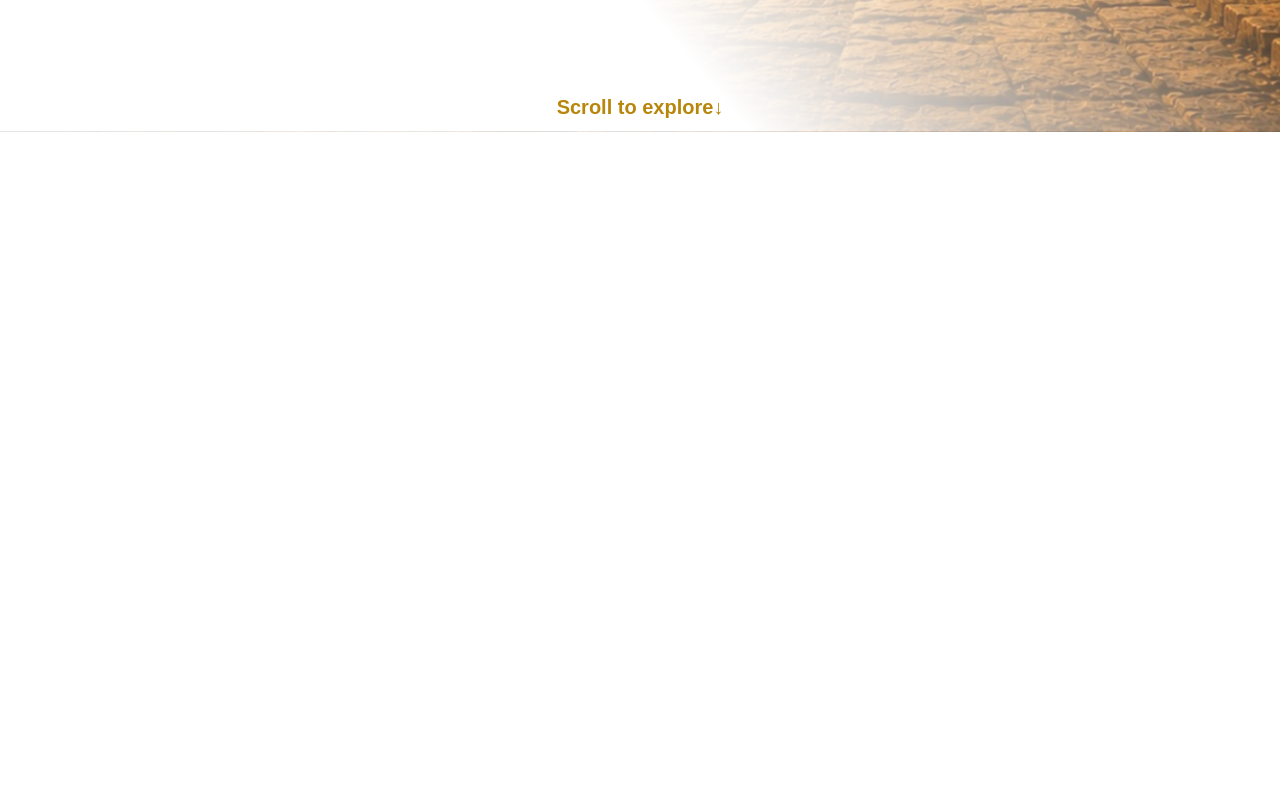
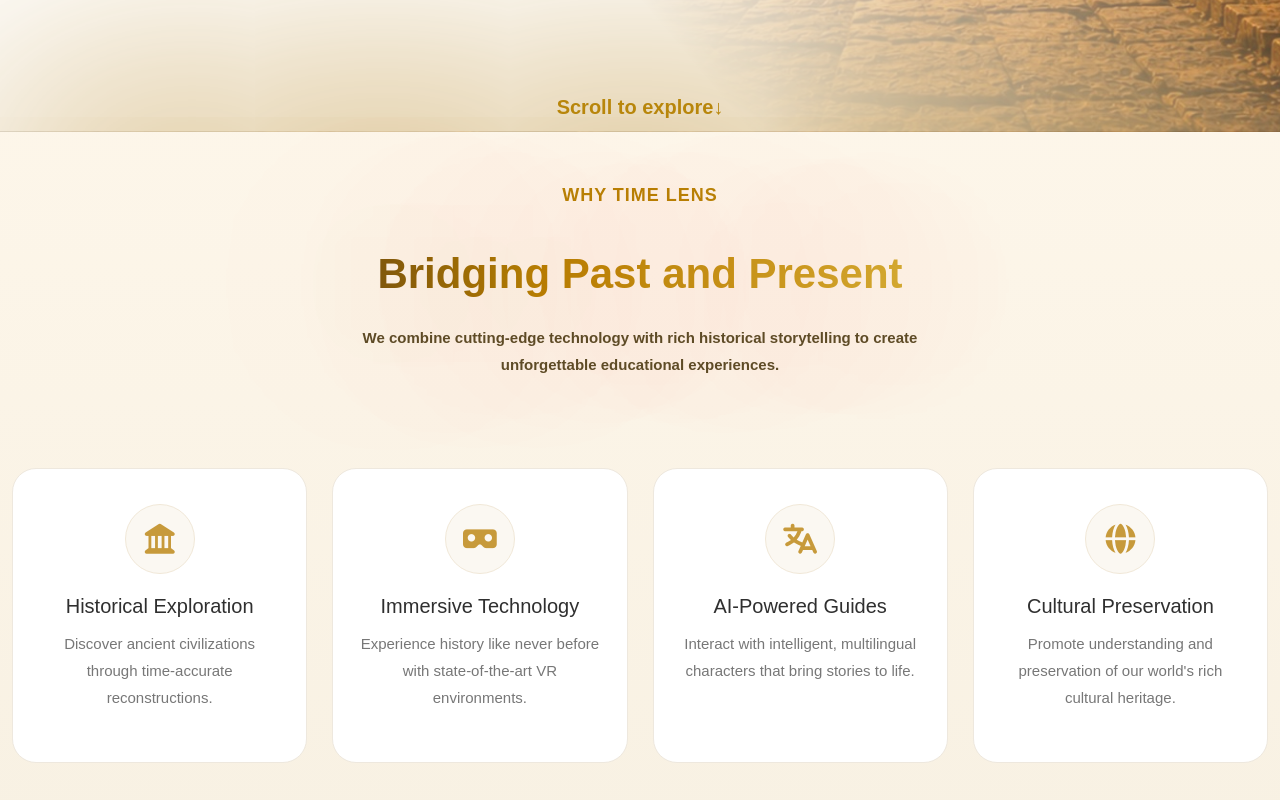
Before and after one commit to OSOS76/Time-Lens, an Angular app: page /home in a window 1280 px wide. Shown: the part 900-1700 px from the top of the page. Before the commit the page ends 1032 px from the top, so only its background shows below. Built offline with nearby package versions, Linux system fonts and the light colour scheme.

Commit message:
features sec

```diff
--- /dev/null
+++ b/src/app/componants/features/features.html
@@ -0,0 +1,72 @@
+
+
+<section class="features">
+    <div class="container">
+
+        <span class="section-tag">WHY TIME LENS</span>
+
+        <h2>Bridging Past and Present</h2>
+
+        <p class="section-desc">
+            We combine cutting-edge technology with rich historical storytelling
+            to create unforgettable educational experiences.
+        </p>
+
+        <div class="features-grid">
+
+            <div class="feature-card">
+                <div class="icon-box">
+                    <i class="fa-solid fa-landmark"></i>
+                </div>
+
+                <h3>Historical Exploration</h3>
+
+                <p>
+                    Discover ancient civilizations through time-accurate
+                    reconstructions.
+                </p>
+            </div>
+
+            <div class="feature-card">
+                <div class="icon-box">
+                    <i class="fa-solid fa-vr-cardboard"></i>
+                </div>
+
+                <h3>Immersive Technology</h3>
+
+                <p>
+                    Experience history like never before with state-of-the-art
+                    VR environments.
+                </p>
+            </div>
+
+            <div class="feature-card">
+                <div class="icon-box">
+                    <i class="fa-solid fa-language"></i>
+                </div>
+
+                <h3>AI-Powered Guides</h3>
+
+                <p>
+                    Interact with intelligent, multilingual characters that
+                    bring stories to life.
+                </p>
+            </div>
+
+            <div class="feature-card">
+                <div class="icon-box">
+                    <i class="fa-solid fa-globe"></i>
+                </div>
+
+                <h3>Cultural Preservation</h3>
+
+                <p>
+                    Promote understanding and preservation of our world's rich
+                    cultural heritage.
+                </p>
+            </div>
+
+        </div>
+
+    </div>
+</section>
--- /dev/null
+++ b/src/app/componants/features/features.scss
@@ -0,0 +1,113 @@
+.features {
+  box-shadow: 0 -20px 400px rgba(180, 128, 24, 0.806);
+  box-shadow: 0 -20px 400px rgba(180, 128, 24, 0.806);
+}
+.container {
+  max-width: 1500px;
+  margin: auto;
+}
+
+.features {
+  padding: 50px 0;
+}
+
+.section-tag {
+  display: block;
+  text-align: center;
+  color: var(--gold-dark);
+  font-size: 18px;
+  font-weight: 700;
+  letter-spacing: 1px;
+  margin-bottom: 40px;
+}
+
+.features h2 {
+  text-align: center;
+  font-size: 42px;
+  font-weight: 700;
+  background: linear-gradient(90deg, #5a4016 20%, #b8860b 42%, #d4af37 72%, #b69425 100%);
+
+  -webkit-background-clip: text;
+  -webkit-text-fill-color: transparent;
+  text-shadow: 0 10px 200px rgba(137, 91, 0, 0.987);
+  margin-bottom: 25px;
+}
+
+.section-desc {
+  text-align: center;
+  max-width: 650px;
+  margin: 0 auto 90px;
+  color:var(--text-soft);
+  font-weight: 600;
+  line-height: 1.8;
+  font-size: 15px;
+}
+
+.features-grid {
+  display: grid;
+  grid-template-columns: repeat(4, 1fr);
+  gap: 25px;
+}
+
+.feature-card {
+  background: #fff;
+  border: 1px solid #eee8de;
+  border-radius: 24px;
+  padding: 35px 25px;
+  text-align: center;
+  transition: 0.3s;
+  margin-bottom: 20px;
+}
+
+.feature-card:hover {
+  transform: translateY(-6px);
+  box-shadow: 0 15px 30px rgba(0, 0, 0, 0.06);
+}
+
+.icon-box {
+  width: 70px;
+  height: 70px;
+  margin: 0 auto 20px;
+  border-radius: 50%;
+  background: #fbf8f2;
+  border: 1px solid #f1e8d8;
+
+  display: flex;
+  align-items: center;
+  justify-content: center;
+}
+
+.icon-box i {
+  font-size: 30px;
+  color: #c79a3b;
+}
+
+.feature-card h3 {
+  font-size: 20px;
+  margin-bottom: 12px;
+  color: #2f2f2f;
+}
+
+.feature-card p {
+  color: #777;
+  line-height: 1.8;
+  font-size: 15px;
+}
+
+/* Responsive */
+
+@media (max-width: 992px) {
+  .features-grid {
+    grid-template-columns: repeat(2, 1fr);
+  }
+}
+
+@media (max-width: 576px) {
+  .why-time-lens h2 {
+    font-size: 30px;
+  }
+
+  .features-grid {
+    grid-template-columns: 1fr;
+  }
+}
--- a/src/app/componants/home/home.html
+++ b/src/app/componants/home/home.html
@@ -1,3 +1,4 @@
 <app-navbar></app-navbar>
 <app-hero></app-hero>
+<app-features></app-features>
 <router-outlet></router-outlet>
--- a/src/app/componants/home/home.ts
+++ b/src/app/componants/home/home.ts
@@ -2,12 +2,13 @@ import { Component } from '@angular/core';
 import { Navbar } from "../navbar/navbar";
 import { Hero } from '../hero/hero';
 import { RouterOutlet } from '@angular/router';
+import { Features } from '../features/features';
 // import { Router } from '@angular/router';
 
 
 @Component({
   selector: 'app-home',
-  imports: [Navbar,Hero,RouterOutlet],
+  imports: [Navbar,Hero,Features,RouterOutlet],
   templateUrl: './home.html',
   styleUrl: './home.scss',
 })
--- a/src/app/componants/navbar/navbar.html
+++ b/src/app/componants/navbar/navbar.html
@@ -23,8 +23,8 @@
             <nav class="mx-auto navbar-nav custom-nav">
 
                 <a class="nav-link" href="#">Home</a>
+                <a class="nav-link" href="#features">features</a>
                 <a class="nav-link" href="#About us">What</a>
-                <a class="nav-link" href="#technology">fetures</a>
                 <a class="nav-link" href="#About us">About </a>
                 <a class="nav-link" href="#achievements">Achievements</a>
 
```
Also changed, not shown: src/app/componants/features/features.ts (added, +9 -0 lines), 1 other file (tests, documents, lock files or other folders).
